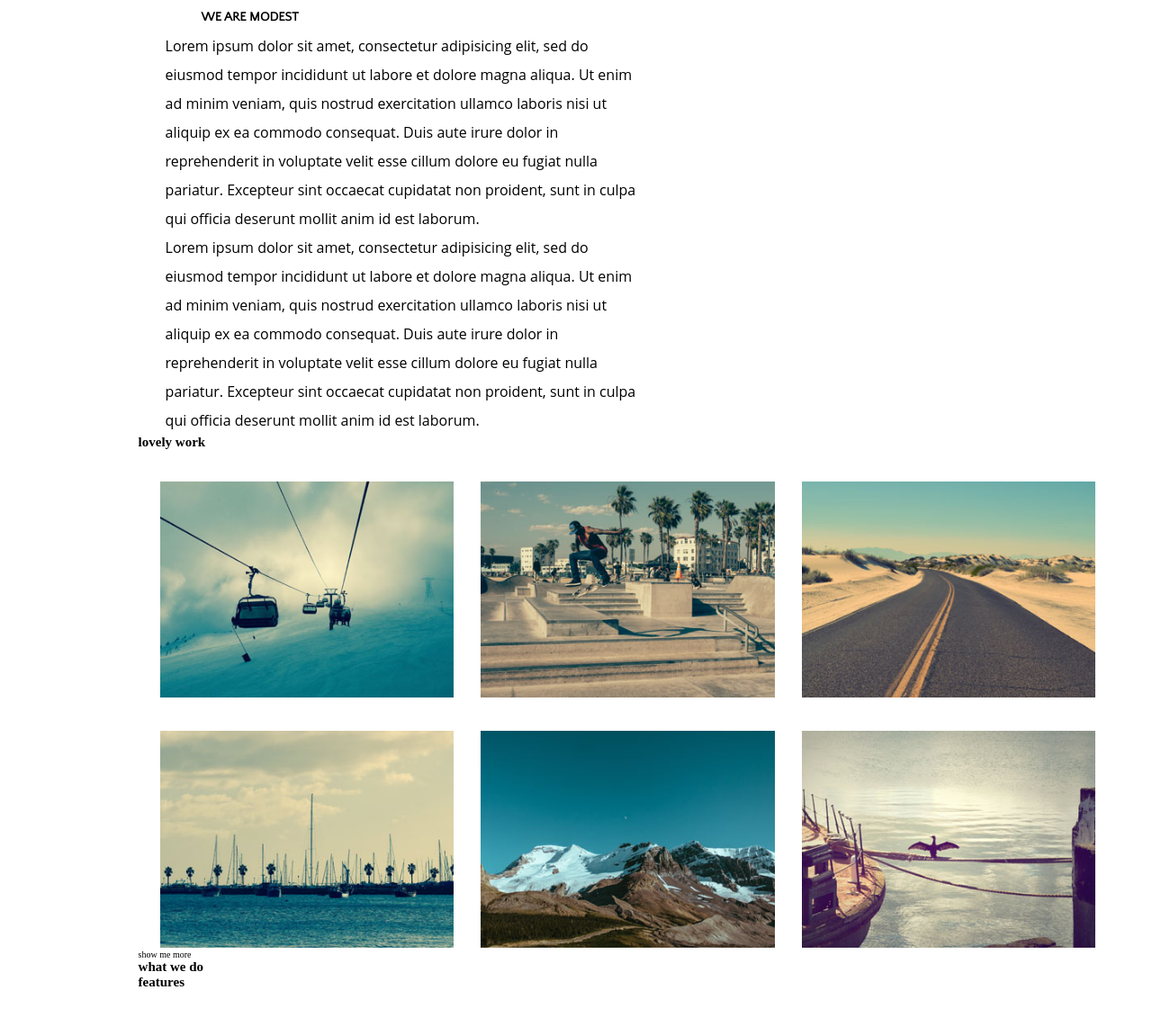
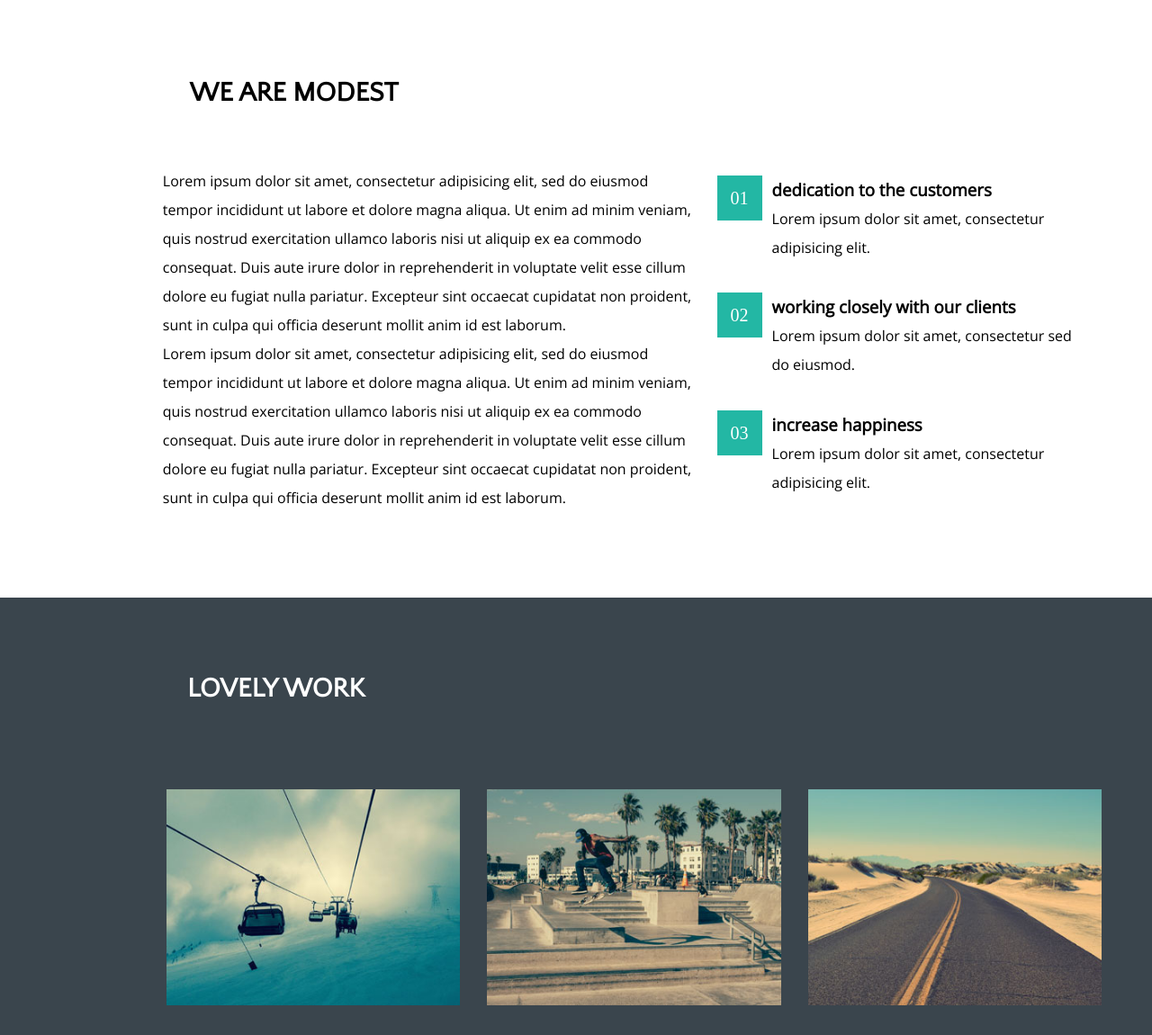
Before and after one commit to gianpaolo1967/scrumm-project, a plain HTML site: page index.html in a window 1280 px wide. Shown: the part 822-1972 px from the top of the page at 90% size. Drawn offline with nearby package versions, Linux system fonts and the light colour scheme.

Commit message:
added blocks 1,2, 4

```diff
--- a/css/style.css
+++ b/css/style.css
@@ -6,6 +6,9 @@
 /*general*/
 html {
   font-size: 10px;
+}
+img {
+  max-width: 100%;
 }
 .container {
   margin-left: 12%;
@@ -51,31 +54,70 @@ nav {
   margin-top: 80px;
 }
 .block-article {
-  padding-left: 30px;
   display: flex;
   flex-direction: row;
   justify-content: center;
 }
 .article {
   display: block;
-  width: 50%;
-  font-family: 'Open Sans', sans-serif;
-  font-size: 1.6rem;
-  line-height: 3.2rem;
+  width: 55%;
 }
 .features {
-  width: 50%;
+  margin-top: 175px;
+  width: 40%;
+  display: flex;
+  flex-direction: column;
+  justify-content: space-around;
 }
 .article h2 {
-  font-size: 1.4rem;
-  font-family: 'Quattrocento Sans', sans-serif;
+  font-size: 3rem;
   text-transform: uppercase;
-  margin-left: 40px;
+  margin-left: 5%;
+  margin-top: 85px;
+  margin-bottom: 65px;
+}
+.block-article-features {
+  width: 100%;
+  display: flex;
+  flex-direction: row;
+  justify-content: space-between;
+}
+.block-article-features-numbers {
+  height: 50px;
+  width: 50px;
+  background: #23b7a4; /*change*/
+  color: #fff;
+  font-size: 2rem;
+  line-height: 5rem;
+  text-align: center;
+  margin-left: 4%;
+  margin-right: 1%;
+}
+.block-article-features-text {
+  display: block;
+  width: 82%;
+}
+.block-article-features-text p {
+  display: block;
+  width: 100%;
 }
 
 /*lovely work block*/
+
+.section-2 {
+  background: rgb(58, 69, 77);
+}
 .block-photo-lovely-work {
   width: 100%;
+  margin-top: 95px;
+  padding-top: 85px;
+}
+.block-photo-lovely-work h2 {
+  margin-left: 5%;
+  margin-bottom: 60px;
+  font-size: 3rem;
+  color: #fff;
+  text-transform: uppercase;
 }
 .img-wrapper {
   position: relative;
@@ -103,9 +145,57 @@ nav {
   justify-content: center;
   align-content: space-between;
   flex-wrap: wrap;
-  margin: 0 15px;
+  margin: 0 2%;
 }
 .photo-wrapper-lovely-work img {
   width: 100%;
 }
 /*what we do block*/
+
+/*features block*/
+.section-4 {
+  background: rgb(58, 69, 77);
+}
+.block-features {
+  min-height: 600px;
+  margin-top: 85px;
+  padding-top: 90px;
+}
+.block-features h2 {
+  margin-left: 5%;
+  font-size: 3rem;
+  color: #fff;
+  text-transform: uppercase;
+}
+.features-photo {
+  margin-left: 2%;
+}
+.features-photo p {
+  font-family: 'Open Sans', sans-serif;
+  font-size: 1.4rem;
+  line-height: 3rem;
+}
+.features-photo h3 {
+  margin-top: 50px;
+  margin-bottom: 30px;
+  text-transform: uppercase;
+  font-size: 1.6rem;
+}
+.features-photo-wrapper {
+  margin-top: 60px;
+  display: flex;
+  flex-direction: row;
+  justify-content: space-around;
+  color: #fff;
+}
+
+/*fonts*/
+.article, .block-article-features-text {
+  font-family: 'Open Sans', sans-serif;
+  font-size: 1.6rem;
+  line-height: 3.2rem;
+}
+
+.block-features h2, .article h2, .block-photo-lovely-work h2 {
+  font-family: 'Quattrocento Sans', sans-serif;
+}
--- a/index.html
+++ b/index.html
@@ -5,6 +5,7 @@
   <meta name="viewport" content="width=device-width, initial-scale=1.0">
   <title>Document</title>
   <link href="https://fonts.googleapis.com/css?family=Quattrocento+Sans" rel="stylesheet">
+  <link href="https://fonts.googleapis.com/css?family=Open+Sans" rel="stylesheet">
   <link rel="stylesheet" href="css/style.css">
 </head>
 <body>
@@ -64,7 +65,41 @@
 
           </article>
           <div class="features">
+            <div class="block-article-features">
+              <div class="block-article-features-numbers">
+                01
+              </div>
+              <div class="block-article-features-text">
+                <h3>dedication to the customers</h3>
+                <p>
+                  Lorem ipsum dolor sit amet, consectetur adipisicing elit.
+                </p>
+              </div>
+            </div>
 
+            <div class="block-article-features">
+              <div class="block-article-features-numbers">
+                02
+              </div>
+              <div class="block-article-features-text">
+                <h3>working closely with our clients</h3>
+                <p>
+                  Lorem ipsum dolor sit amet, consectetur sed do eiusmod.
+                </p>
+              </div>
+            </div>
+
+            <div class="block-article-features">
+              <div class="block-article-features-numbers">
+                03
+              </div>
+              <div class="block-article-features-text">
+                <h3>increase happiness</h3>
+                <p>
+                  Lorem ipsum dolor sit amet, consectetur adipisicing elit.
+                </p>
+              </div>
+            </div>
           </div>
           <div class="social-btn">
 
@@ -73,8 +108,14 @@
       </section>
       <!-- article section END -->
 
+    </div>
+    <!-- container END -->
+
       <!-- first photo section START-->
       <section class="section-2">
+
+    <!-- new container START -->
+    <div class="container">
         <div class="block-photo-lovely-work">
           <h2>lovely work</h2>
           <div class="photo-wrapper-lovely-work">
@@ -124,61 +165,68 @@
             show me more
           </div>
         </div>
+
+    </div>
+  <!-- container END -->
+
       </section>
       <!-- first photo section END -->
 
       <!-- features-block START-->
       <section class="section-3">
-        <div class="block-what-we-do">
+        <div class="block-what-we-do container">
           <h2>what we do</h2>
           <div class="what-we-do-features-wrapper">
 
           </div>
         </div>
+        <!-- container END -->
+
       </section>
       <!-- features-block END -->
 
+
       <!-- second photo section features START-->
       <section class="section-4">
-        <div class="block-features">
-          <h2>features</h2>
+        <div class="block-features container">
+          <h2 id="features">features</h2>
           <div class="features-photo-wrapper">
 
             <!-- photo & text START -->
 
             <!-- 1 -->
             <div class="features-photo">
-              <img src="#" alt="">
-              <h3></h3>
-              <p></p>
+              <img src="img/field.jpg" alt="">
+              <h3>product design: eameschairs</h3>
+              <p>Lorem ipsum dolor sit amet, consectetur adipisicing elit, sed do eiusmod tempor incididunt ut labore et dolore magna aliqua.</p>
             </div>
 
             <!-- 2 -->
             <div class="features-photo">
-              <img src="#" alt="">
-              <h3></h3>
-              <p></p>
+              <img src="img/door.jpg" alt="">
+              <h3>elegant and colorfull logos</h3>
+              <p>Lorem ipsum dolor sit amet, consectetur adipisicing elit, sed do eiusmod tempor incididunt ut labore et dolore magna aliqua. </p>
             </div>
 
             <!-- 2 -->
             <div class="features-photo">
-              <img src="#" alt="">
-              <h3></h3>
-              <p></p>
+              <img src="img/lake.jpg" alt="">
+              <h3>a showcase of creative</h3>
+              <p>Lorem ipsum dolor sit amet, consectetur adipisicing elit, sed do eiusmod tempor incididunt ut labore et dolore magna aliqua.</p>
             </div>
             <!-- photo & text END -->
 
           </div>
+
         </div>
+        <!-- container END -->
+
       </section>
       <!-- second photo section features END -->
 
 
     </main>
     <!-- main content END -->
-
-  </div>
-  <!-- page END -->
 <script src="js/main.js">
 
 </script>
```
